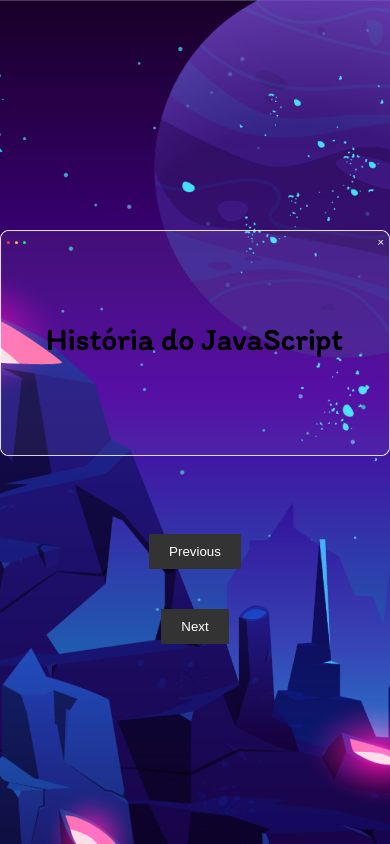
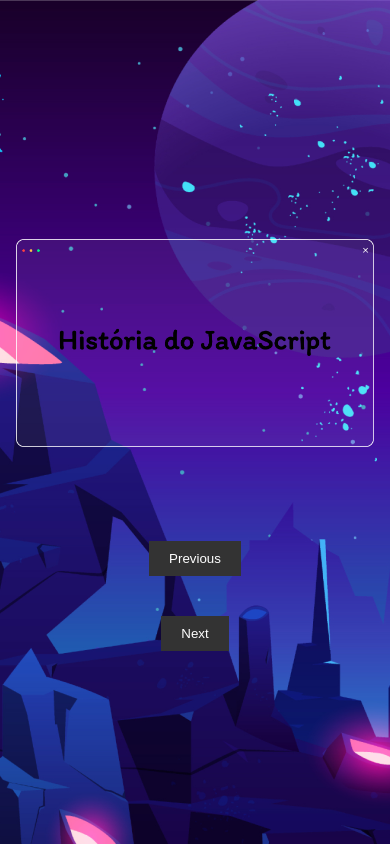
Before and after one commit to eduardonk9999/palestra-javascript, a plain HTML site: page index.html in a window 390 px wide. Drawn offline with Linux system fonts and the light colour scheme.

Commit message:
feat: mobile

```diff
--- a/css/styles.css
+++ b/css/styles.css
@@ -71,5 +71,13 @@
 }
 
 img {
-    max-width: 100%;
+    max-width: 800px;
+    width: 100%;
 }
+
+@media (max-width: 600px) {
+    img {
+        max-width: 600px;
+        padding: 16px;
+    }
+}
```
